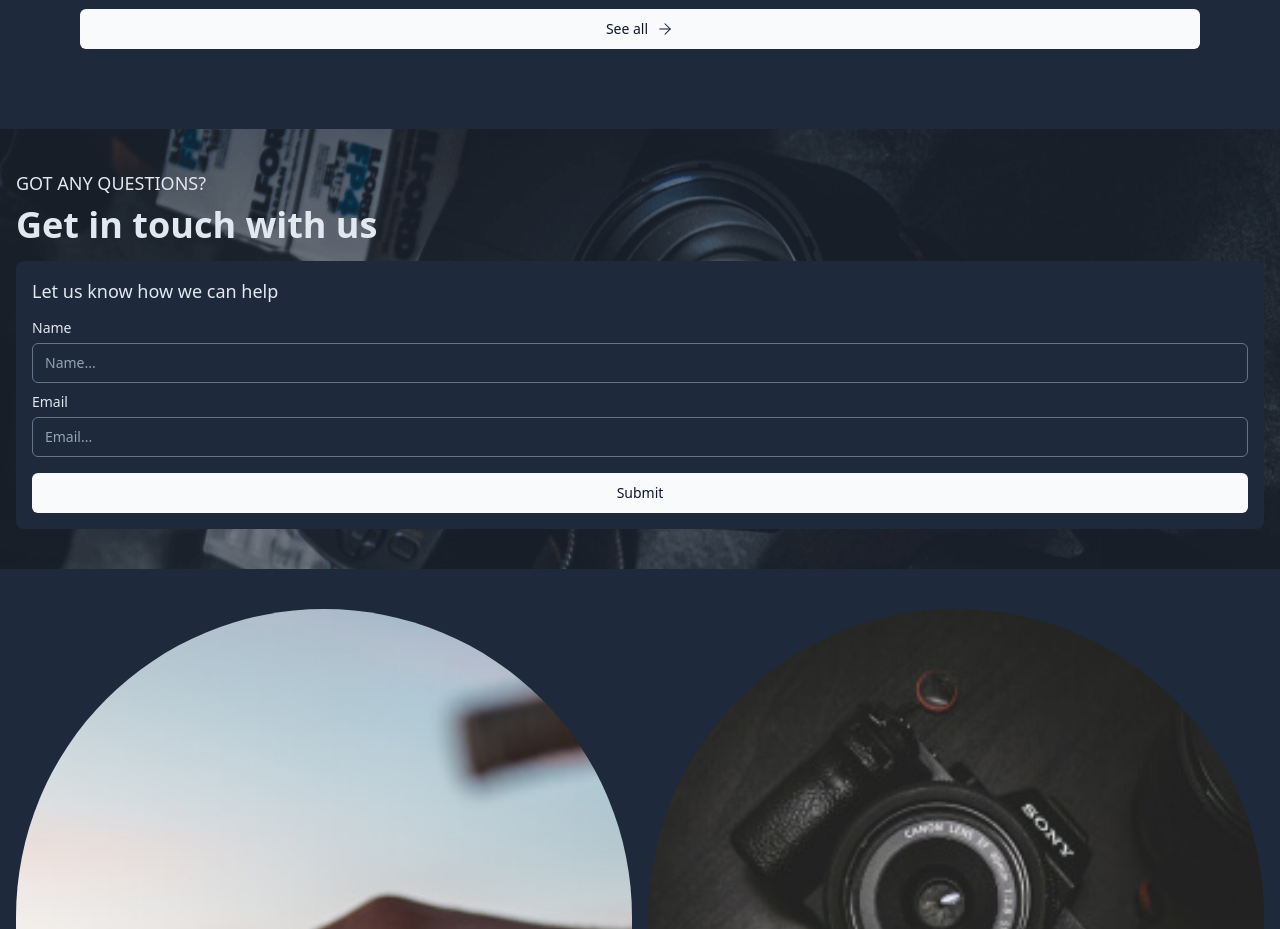
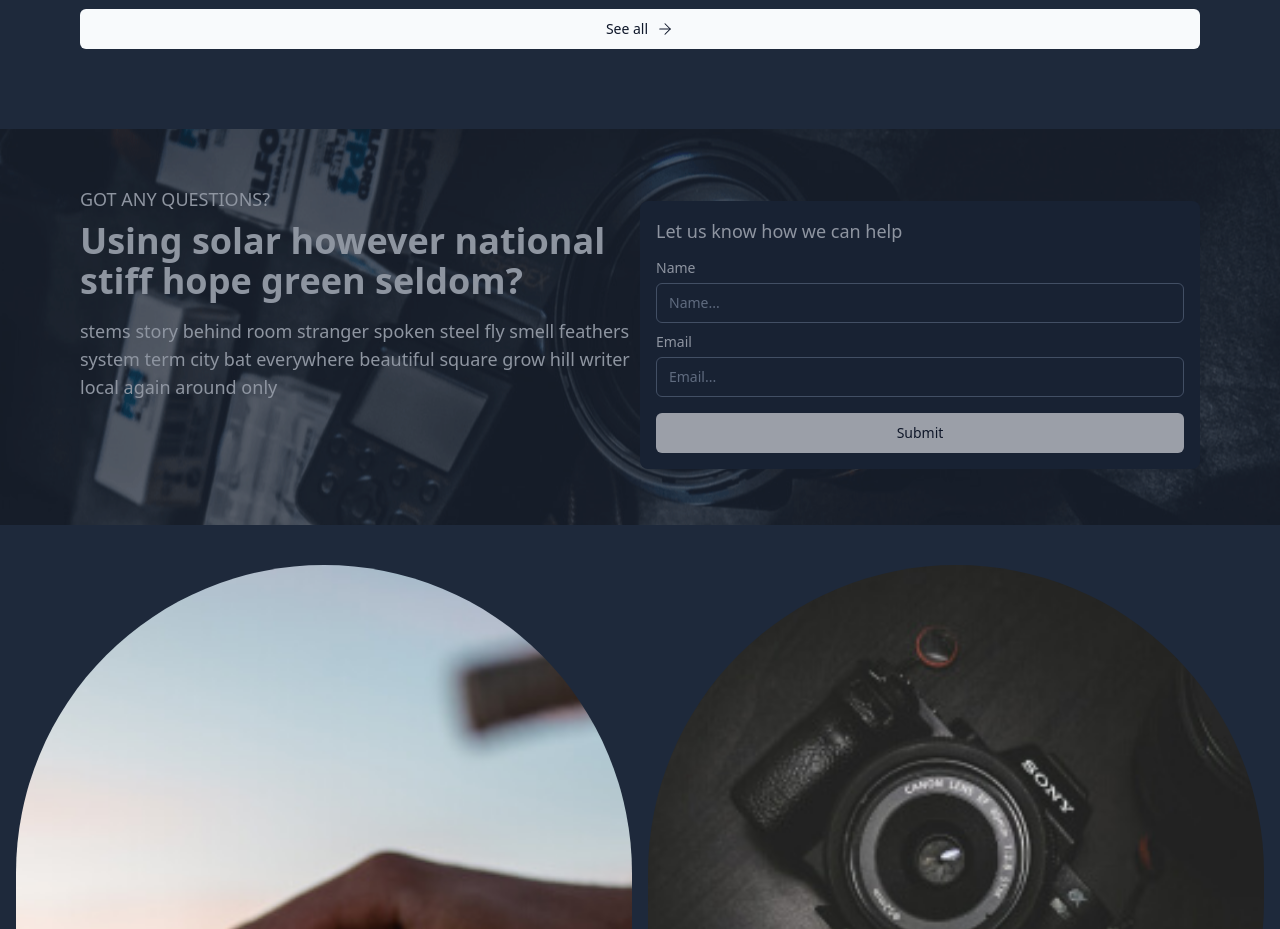
Before and after one commit to seesmof/Pixoto-Photos-Website, a Next.js app: page / in a window 1280 px wide. Shown: the part 3780-4709 px from the top of the page. Built offline with nearby package versions, Linux system fonts and the light colour scheme.

Commit message:
🌿: Friday, August 25, 2023 at 5:31:57 PM Eastern European Summer Time

```diff
--- a/app/page.tsx
+++ b/app/page.tsx
@@ -261,15 +261,22 @@ const MainPage = () => {
         </div>
       </section>
 
-      <section className="grid p-4 py-10 bg-center bg-no-repeat bg-[url('/assets/main-contact.png')] relative">
-        <div className="inset-0 absolute bg-slate-900/15 z-10"></div>
-        <div className="z-20">
-          <h3 className="uppercase font-medium lg:text-lg">
-            got any questions?
-          </h3>
-          <h2 className="text-2xl lg:text-4xl font-bold mt-2">
-            Get in touch with us
-          </h2>
+      <section className="bg-center bg-no-repeat bg-[url('/assets/main-contact.png')] relative">
+        <div className="inset-0 absolute bg-slate-900/15 lg:bg-slate-900/40"></div>
+        <div className="max-w-6xl mx-auto w-full p-4 grid lg:grid-cols-2 lg:py-14 z-20">
+          <div>
+            <h3 className="uppercase font-medium lg:text-lg">
+              got any questions?
+            </h3>
+            <h2 className="text-2xl lg:text-4xl font-bold mt-2">
+              Using solar however national stiff hope green seldom?
+            </h2>
+            <p className="lg:block lg:text-lg lg:mt-4 hidden">
+              stems story behind room stranger spoken steel fly smell feathers
+              system term city bat everywhere beautiful square grow hill writer
+              local again around only
+            </p>
+          </div>
           <div className="bg-slate-800 rounded-lg p-4 grid mt-4">
             <h3 className="font-medium text-lg">Let us know how we can help</h3>
             <div className="grid gap-2 mt-4">
```
